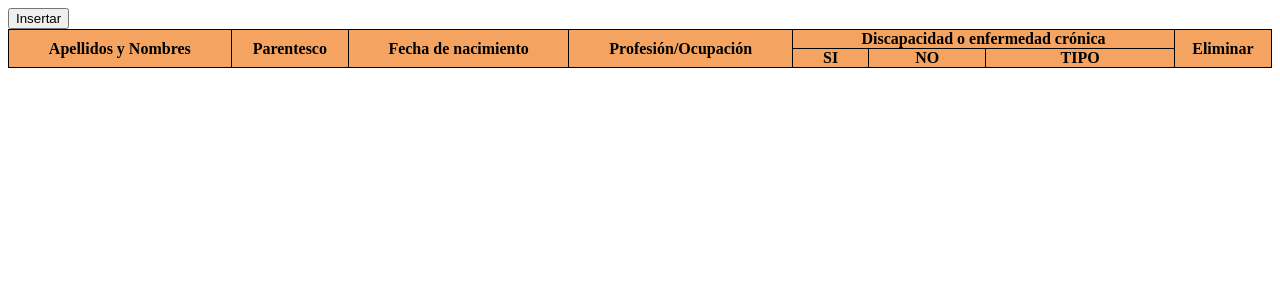
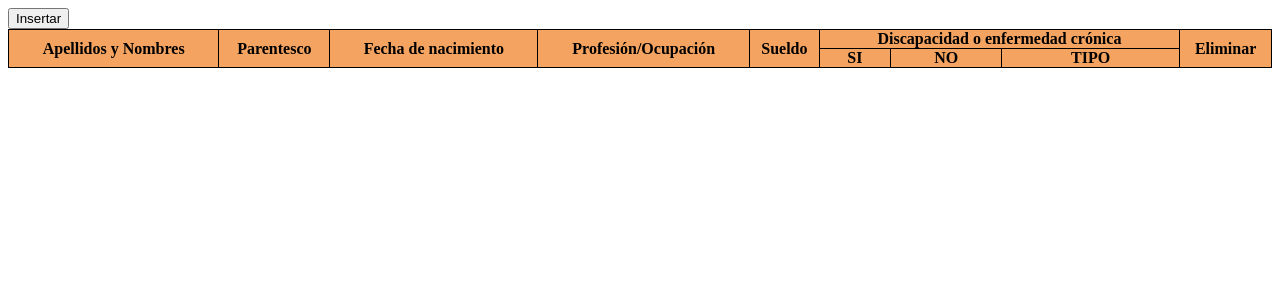
Before and after one commit to joelomar15/SAGGA, a PHP site: page /index2.php in a window 1280 px wide. Shown: the top 300 px of the page. Run offline with PHP 8.4, Linux system fonts and the light colour scheme; lists and menus that the app fills with data are empty; some libraries are stand-ins or nearby versions.

Commit message:
01/06/2021 sueldo

```diff
--- a/index2.php
+++ b/index2.php
@@ -28,8 +28,8 @@
           <th rowspan="2">Parentesco</th>
           <th rowspan="2">Fecha de nacimiento</th>
           <th rowspan="2">Profesión/Ocupación</th>
-          <th colspan="3">
-          Discapacidad o enfermedad crónica
+          <th rowspan="2">Sueldo</th>
+          <th colspan="3">Discapacidad o enfermedad crónica</th>
           <th rowspan="2">Eliminar</th>
         </tr>
         <tr>
@@ -38,8 +38,8 @@
           <th>TIPO</th>
         </tr>
       </thead>
-      <thead id="tabla">
-      </thead>
+      <tbody id="tabla">
+      </tbody>
     </table>
 
 
--- a/js/validaciones.js
+++ b/js/validaciones.js
@@ -40,12 +40,13 @@ function addFila(){
   +"' id='nombreApellido"+contador+"' class='' /></td><td><input type='text' name='parentesco"+contador
   +"' id='parentesco"+contador+"' class='' /></td><td><input type='date' name='fechaNac"+contador
   +"' id='fechaNac"+contador+"' class='' /></td><td><input type='text'  name='ProfesionOcupacion"+contador
-  +"' id='ProfesionOcupacion"+contador+"' class='' /></td><td><input type='radio' id='siDis-Enf"+contador
+  +"' id='ProfesionOcupacion"+contador+"' class='' /></td><td><input type='number' name='sueldo"+contador
+  +"' id='sueldo"+contador+"' class='' /></td><td><input type='radio' id='siDis-Enf"+contador
   +"' name='Dis-Enf"+contador+"' value='Si' class='validarTipo"+contador
   +"' ></td><td><input type='radio' id='noDis-Enf"+contador+"' name='Dis-Enf"+contador
   +"' value='No' class='validarTipo"+contador+"' ></td><td><input type='text' name='tipo"+contador
   +"' id='tipo"+contador+"' class='activarTipo"+contador
-  +"' /></td><td><input type='button' onclick='borrar(this)' value='ELIMINAR' /></td></tr>");
+  +"' /></td><td><input type='button' class='Eliminar' onclick='borrar(this)' value='ELIMINAR' /></td></tr>");
   var classTipo=".activarTipo"+contador;
   $(classTipo).prop('disabled', true);
   var classOption = ".validarTipo"+contador;
```
